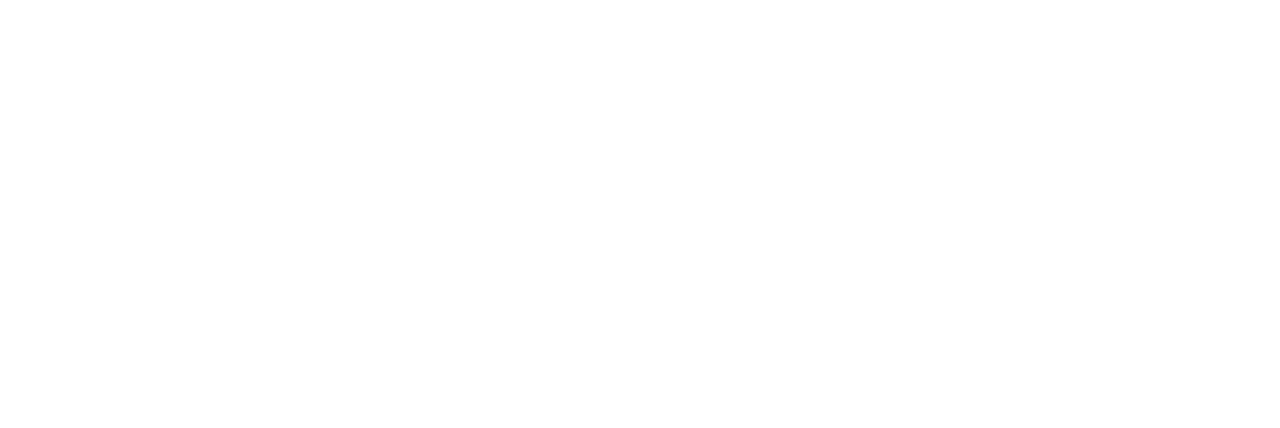
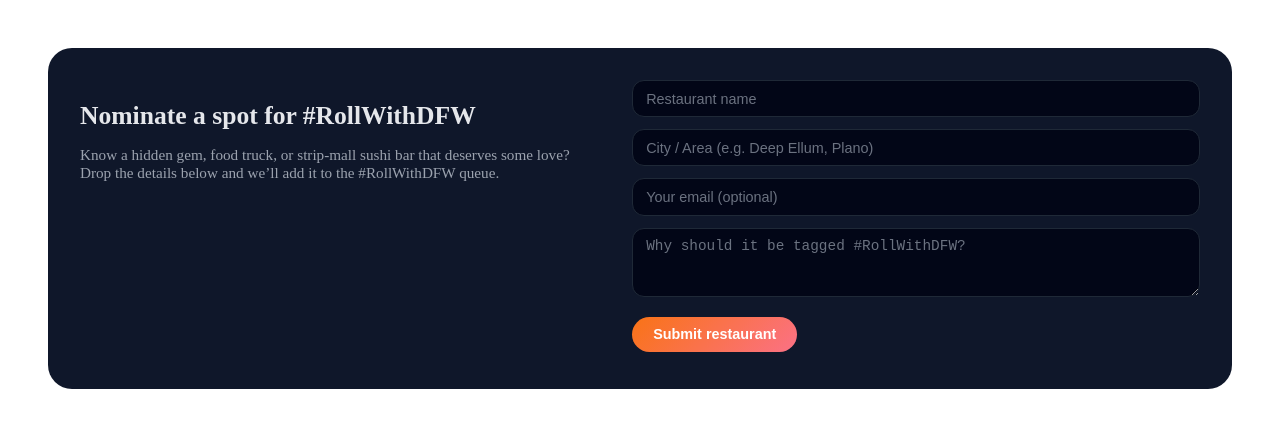
Before and after one commit to michael-mcclung/rollwithdfw, an Angular app in the folder rwdfw-frontend/: page /contact-us in a window 1280 px wide. Before the commit this address led to /. Shown: the top 428 px of the page. Built offline with nearby package versions, Linux system fonts and the light colour scheme.

Commit message:
testing thte email nomination contact us form to work and properly receive an email through netlify. I also added some cNAME's and other records to make sure Netlify has the same ones that are needed from GoDaddy

```diff
--- a/rwdfw-frontend/src/app/app.routes.ts
+++ b/rwdfw-frontend/src/app/app.routes.ts
@@ -2,5 +2,16 @@
 import { HomePageComponent } from './components/home-page/home-page.component';
 
 export const routes: Routes = [
-    { path: '', component: HomePageComponent }
+    {
+        path: '', component: HomePageComponent
+    },
+    {
+        path: 'contact-us', loadComponent: () => import(
+            './components/sushi-contact-us/sushi-contact-us.component').
+            then(m => m.SushiContactUsComponent)
+    },
+    {
+        path: '**', redirectTo: ''
+
+    }
 ];
--- a/rwdfw-frontend/src/app/components/sushi-contact-us/sushi-contact-us.component.ts
+++ b/rwdfw-frontend/src/app/components/sushi-contact-us/sushi-contact-us.component.ts
@@ -11,37 +11,48 @@
   styleUrls: ['./sushi-contact-us.component.css']
 })
 export class SushiContactUsComponent {
+  submissionForm: FormGroup;
   sending = false
   success = false;
   error = false;
 
-  submissionForm!: FormGroup;
-
-  constructor(private fb: FormBuilder, private submissionService: SubmissionRequest) {
+  constructor(
+    private fb: FormBuilder,
+    private submissionService: SubmissionRequest
+  ) {
     this.submissionForm = this.fb.group({
-      name: ['', Validators.required],
+      restaurant: ['', [Validators.required]],
+      area: ['', Validators.required],
       email: ['', [Validators.required, Validators.email]],
       message: ['', Validators.required]
     });
   }
 
-  onSubmit() {
-    if (this.submissionForm.valid) {
+  onSubmit(): void {
+    if (this.submissionForm.invalid || this.sending) {
+      this.submissionForm.markAllAsTouched();
+      return;
+    }
+
     this.sending = true;
     this.success = false;
     this.error = false;
 
-      this.submissionService.submitContactForm(this.submissionForm.value as any).subscribe({
+    const payload = this.submissionForm.value; // { restaurant, area, email, message }
+
+    this.submissionService.submitContactForm(payload).subscribe({
       next: () => {
         this.sending = false;
         this.success = true;
+        this.error = false;
         this.submissionForm.reset();
       },
-        error: () => {
+      error: (err) => {
+        console.error('Nomination submit failed', err);
         this.sending = false;
+        this.success = false;
         this.error = true;
       }
     });
   }
 }
-}
```
Also changed, not shown: 2 other files (tests, documents, lock files or other folders). Lines whose indentation alone changed are shown as unchanged.
